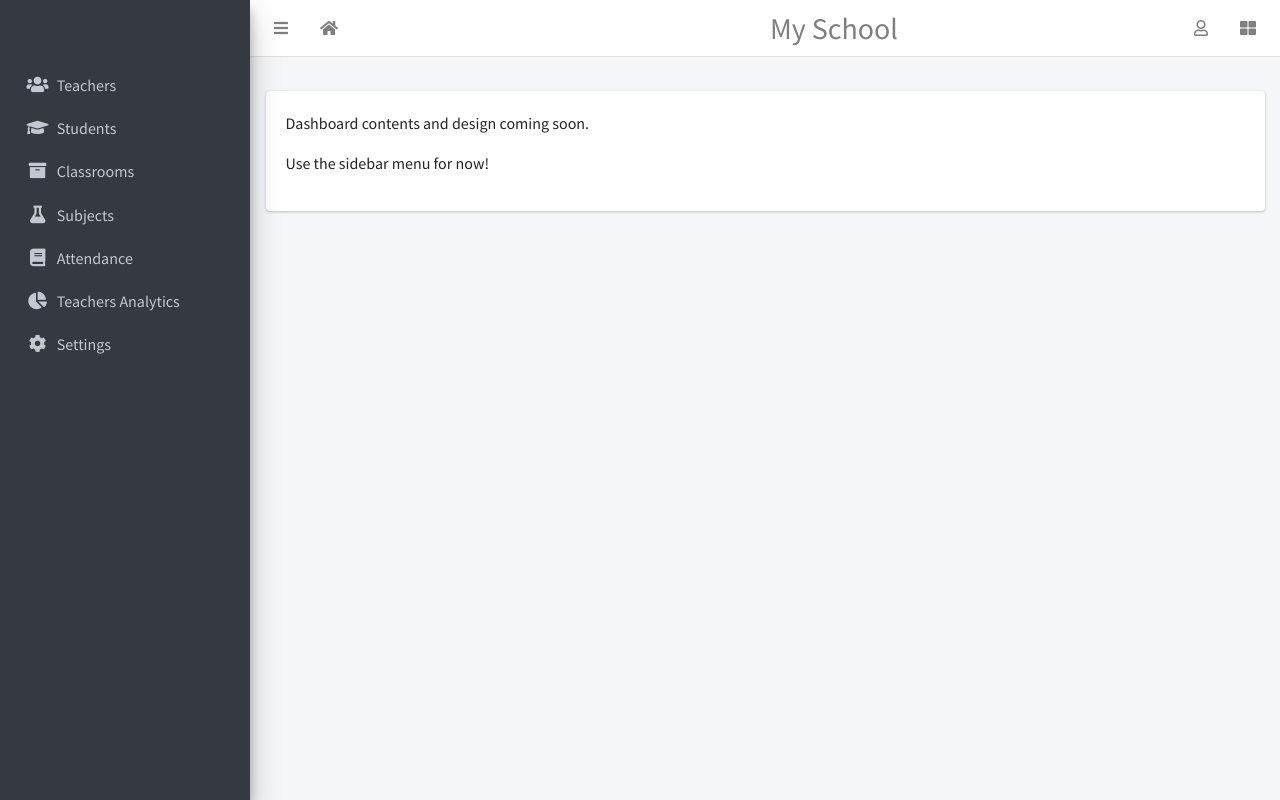
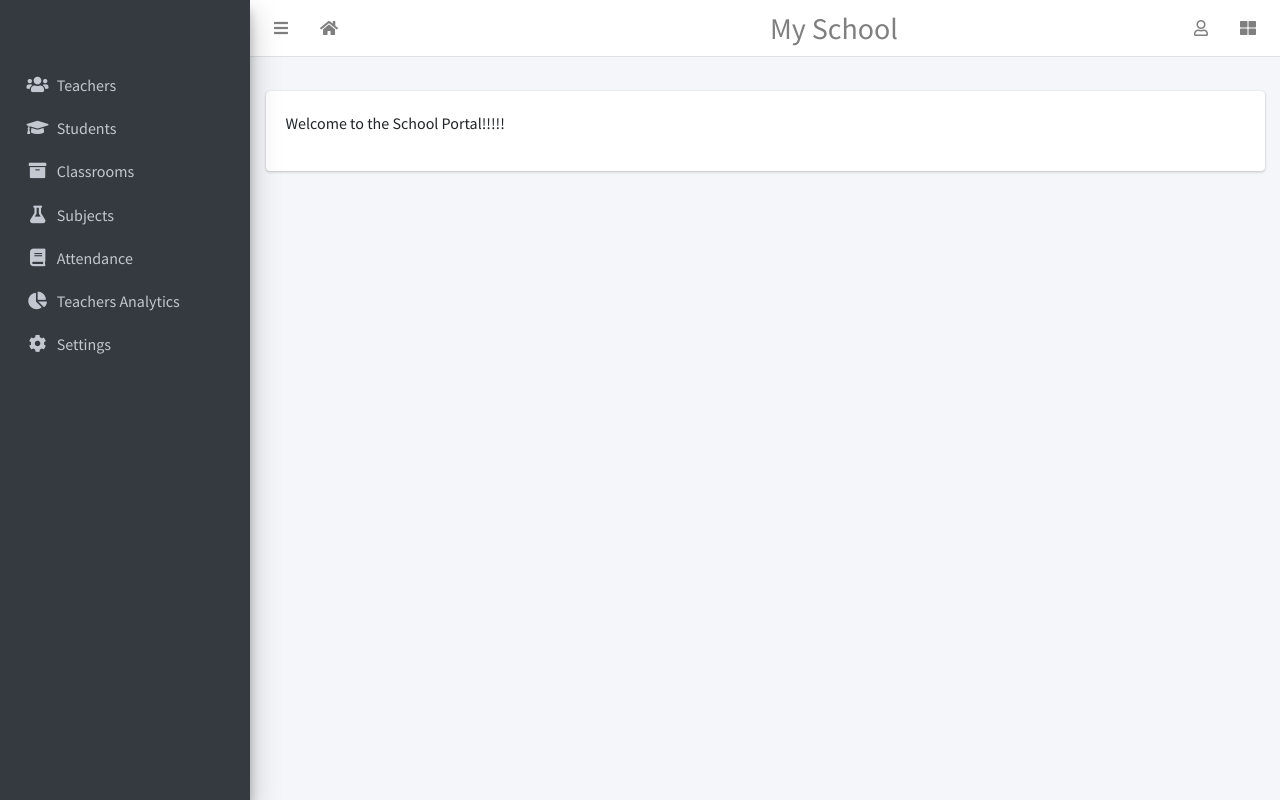
Before and after one commit to samCyan/lenden-assignment-school, a Django app: page / in a window 1280 px wide. Run offline with Django 3.2, Linux system fonts and the light colour scheme; a user stored in the database is signed in; data comes from the database, SQL or seed files in the repository; both versions use the stored data as it was after the commit; some libraries are stand-ins or nearby versions.

```diff
--- a/templates/index.html
+++ b/templates/index.html
@@ -2,6 +2,5 @@
 
 
 {% block content %}
-  <p>Dashboard contents and design coming soon.</p>
-  <p> Use the sidebar menu for now!</p>
+  <p>Welcome to the School Portal!!!!!</p>
 {% endblock content %}
```
Also changed, not shown: db.sqlite3.
